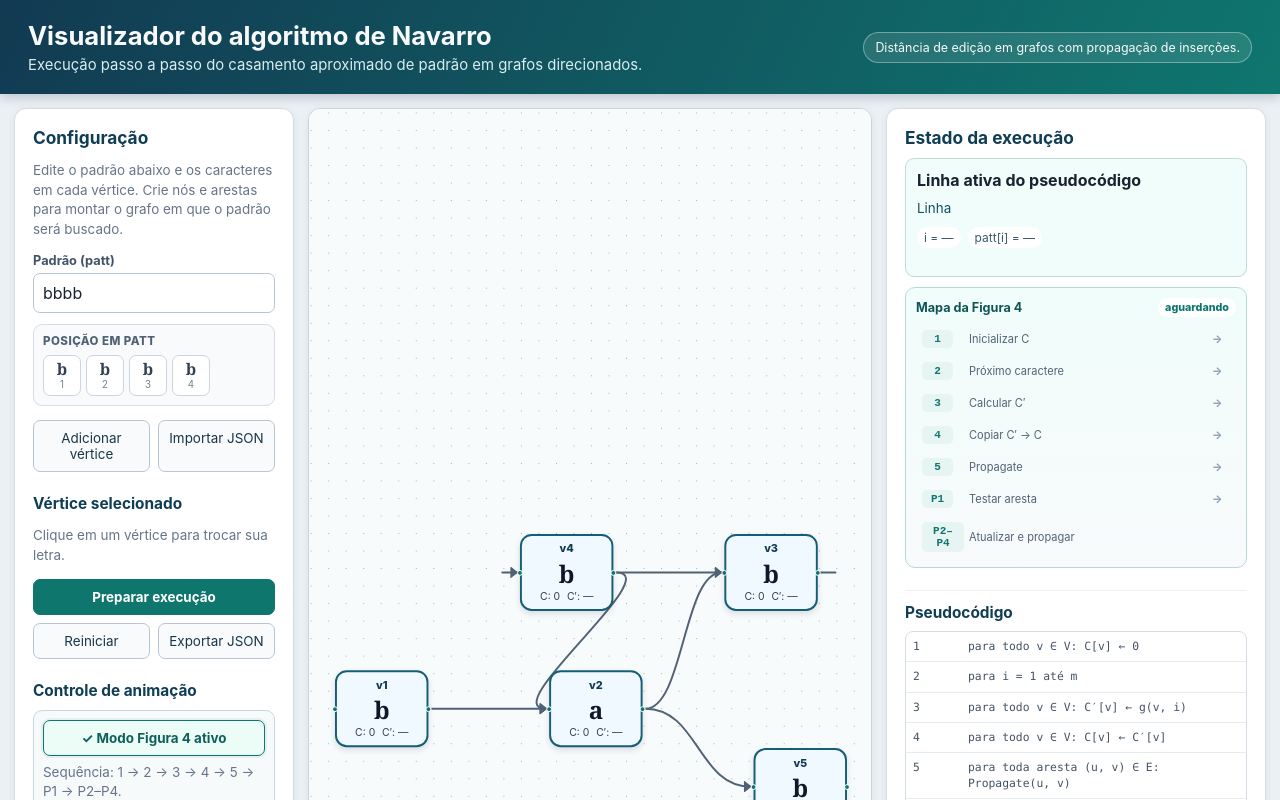
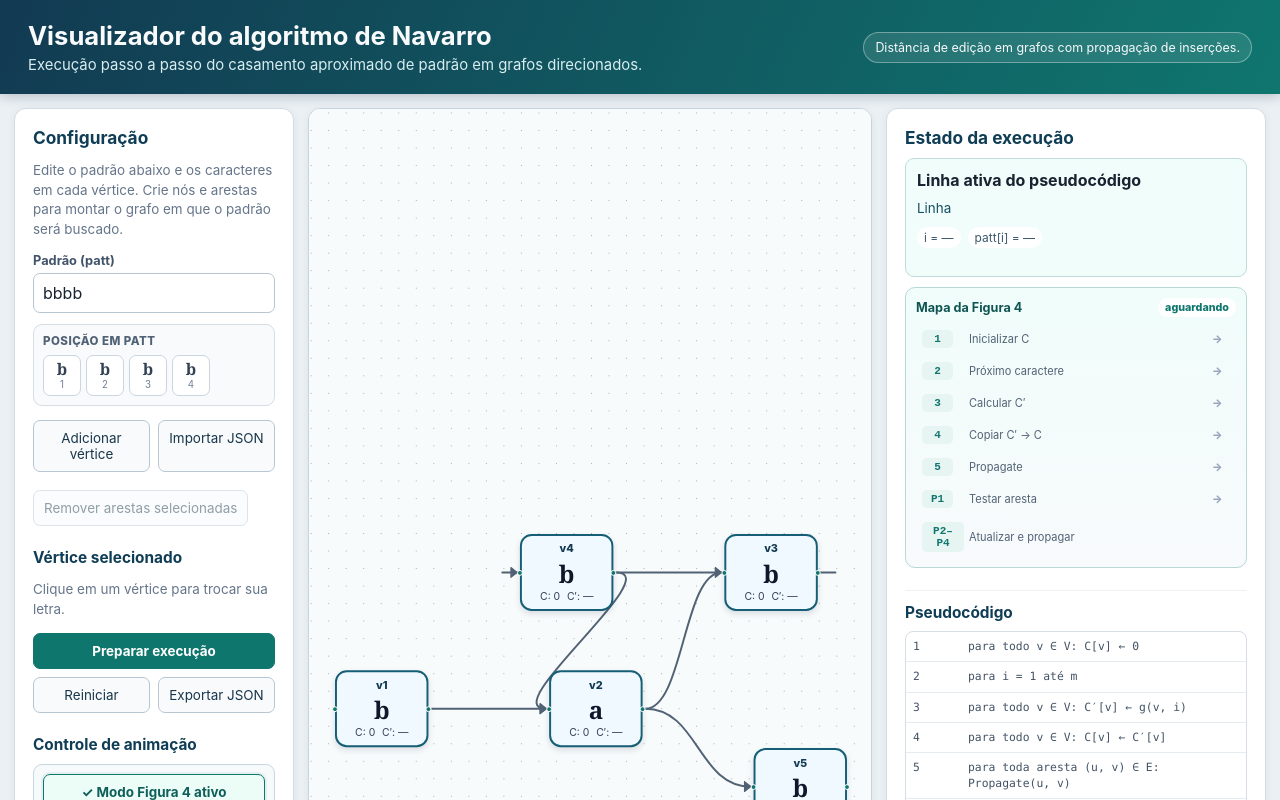
Before and after one commit to ecandia-mat/navarro, a React (Vite) app: page / in a window 1280 px wide. Shown: the top 800 px of the page. Built offline with nearby package versions, Linux system fonts and the light colour scheme.

Commit message:
Add files via upload

```diff
--- a/src/App.jsx
+++ b/src/App.jsx
@@ -895,6 +895,16 @@ function App() {
     [setEdges],
   );
 
+  const deleteSelectedEdges = useCallback(() => {
+    setEdges((oldEdges) => oldEdges.filter((edge) => !edge.selected));
+    setSnapshots([]);
+    setPaths([]);
+    setSelectedPathIndex(-1);
+    setSelectedAlignmentIndex(null);
+    setCurrentIndex(0);
+    setError(null);
+  }, [setEdges]);
+
   const handleAddNode = useCallback(() => {
     const maxId =
       nodes.length === 0
@@ -1178,6 +1188,14 @@ function App() {
               />
             </label>
           </div>
+          <button
+            type="button"
+            className="edge-delete-button"
+            onClick={deleteSelectedEdges}
+            disabled={!edges.some((edge) => edge.selected)}
+          >
+            Remover arestas selecionadas
+          </button>
 
           <h3>Vértice selecionado</h3>
           {selectedNode ? (
```
